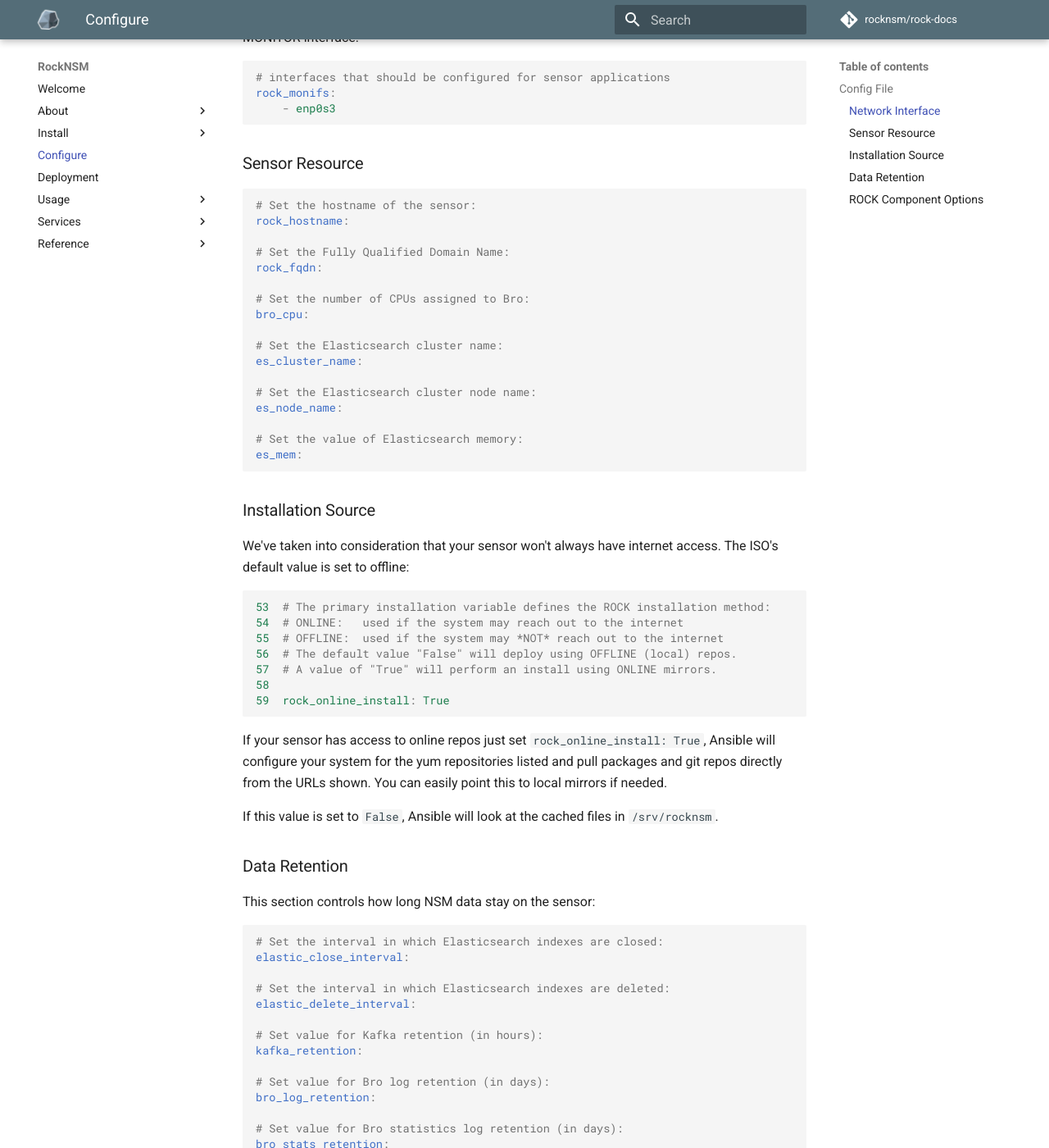
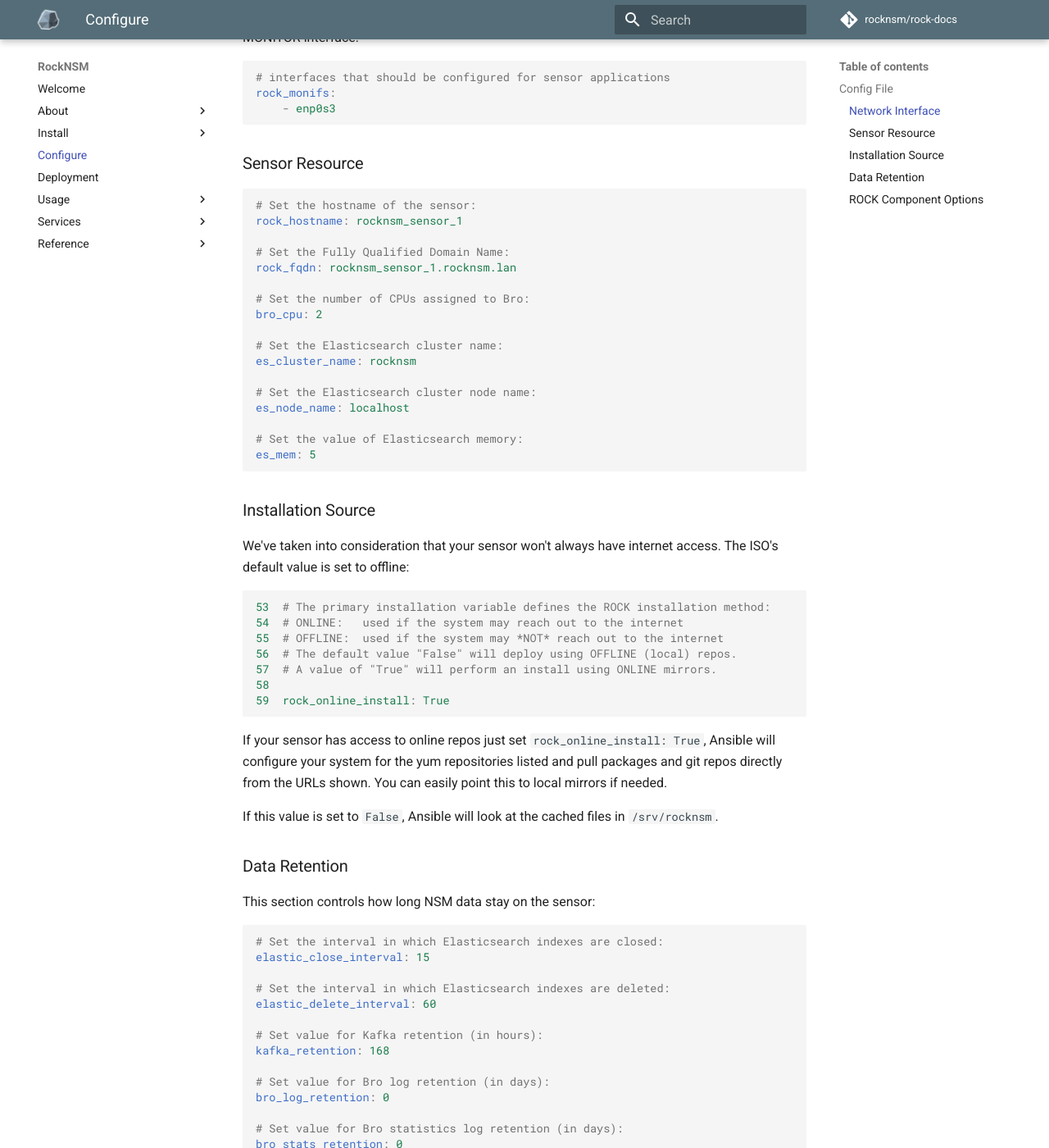
Before and after one commit to seven62/mkdocs-demo, an MkDocs documentation site: the page built from docs/configure/index.md, in a window 1280 px wide and 1400 px high, scrolled down 956 px. Shown: the whole window at 82% size. Built offline with MkDocs 1.6.1 and Material for MkDocs 9.7.7, drawn with Linux system fonts in a browser that asks for light colours; comment, search, counter and statistics services are not loaded.

Commit message:
updated rocknsm/config.yml with examples

````diff
--- a/docs/configure/index.md
+++ b/docs/configure/index.md
@@ -39,24 +39,23 @@
 
 ```yml
 # Set the hostname of the sensor:
-rock_hostname:
+rock_hostname: rocknsm_sensor_1
 
 # Set the Fully Qualified Domain Name:
-rock_fqdn:
+rock_fqdn: rocknsm_sensor_1.rocknsm.lan
 
 # Set the number of CPUs assigned to Bro:
-bro_cpu:
+bro_cpu: 2
 
 # Set the Elasticsearch cluster name:
-es_cluster_name:
+es_cluster_name: rocknsm
 
 # Set the Elasticsearch cluster node name:
-es_node_name:
+es_node_name: localhost
 
 # Set the value of Elasticsearch memory:
-es_mem:
+es_mem: 5
 ```
-
 
 ### Installation Source
 We've taken into consideration that your sensor won't always have internet access.  The ISO's default value is set to offline:
@@ -75,32 +74,30 @@
 
 If this value is set to `False`, Ansible will look at the cached files in `/srv/rocknsm`.
 
-
 ### Data Retention
 This section controls how long NSM data stay on the sensor:
 ```yml
 # Set the interval in which Elasticsearch indexes are closed:
-elastic_close_interval:
+elastic_close_interval: 15
 
 # Set the interval in which Elasticsearch indexes are deleted:
-elastic_delete_interval:
+elastic_delete_interval: 60
 
 # Set value for Kafka retention (in hours):
-kafka_retention:
+kafka_retention: 168
 
 # Set value for Bro log retention (in days):
-bro_log_retention:
+bro_log_retention: 0
 
 # Set value for Bro statistics log retention (in days):
-bro_stats_retention:
+bro_stats_retention: 0
 
 # Set how often logrotate will roll Suricata log (in days):
-suricata_retention:
+suricata_retention: 3
 
 # Set value for FSF log retention (in days):
-fsf_retention:
+fsf_retention: 3
 ```
-
 
 ### ROCK Component Options
 This is a critical section that provides boolean options to choose what components of ROCK are **_installed_** and **_enabled_** during deployment.
````
